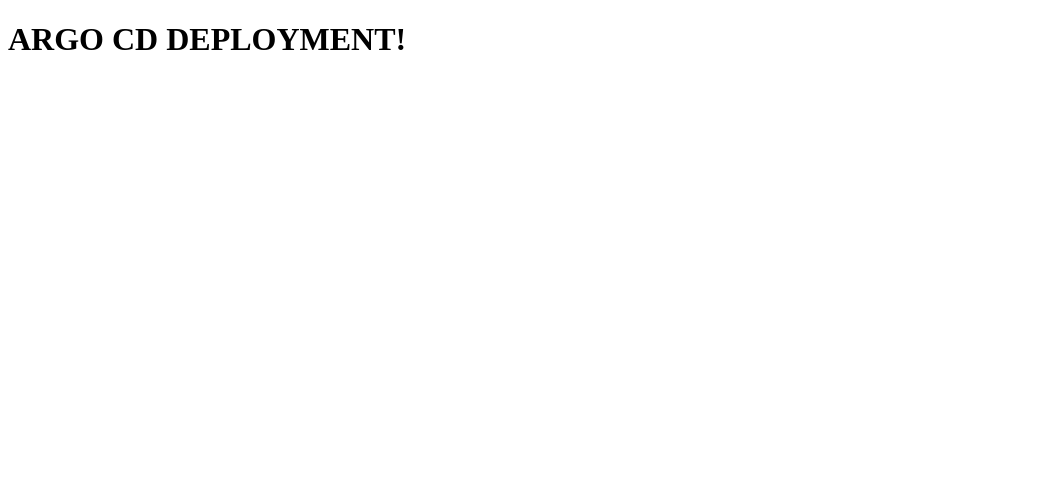
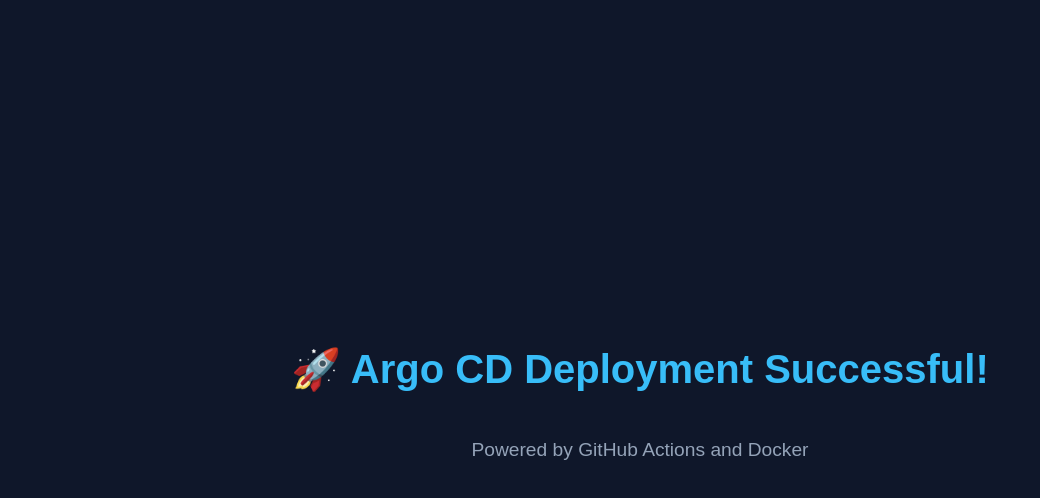
Before and after one commit to akylgit/argo, a plain HTML site: page index.html in a window 1280 px wide. Shown: the whole page, without its empty margins (0-1040 px from the left). Drawn offline with Linux system fonts and the light colour scheme.

Commit message:
thirteenth commit

```diff
--- a/index.html
+++ b/index.html
@@ -1,5 +1,33 @@
 <!DOCTYPE html>
-<html>
-  <head><title>Hello from GitHub Actions</title></head>
-  <body><h1>ARGO CD DEPLOYMENT!</h1></body>
+<html lang="en">
+<head>
+  <meta charset="UTF-8" />
+  <meta name="viewport" content="width=device-width, initial-scale=1.0" />
+  <title>Deployed via Argo CD</title>
+  <style>
+    body {
+      background-color: #0f172a;
+      color: #f8fafc;
+      font-family: Arial, sans-serif;
+      display: flex;
+      justify-content: center;
+      align-items: center;
+      height: 100vh;
+      margin: 0;
+      flex-direction: column;
+    }
+    h1 {
+      font-size: 2.5rem;
+      color: #38bdf8;
+    }
+    p {
+      font-size: 1.2rem;
+      color: #94a3b8;
+    }
+  </style>
+</head>
+<body>
+  <h1>🚀 Argo CD Deployment Successful!</h1>
+  <p>Powered by GitHub Actions and Docker</p>
+</body>
 </html>
```
Also changed, not shown: 2 other files.
